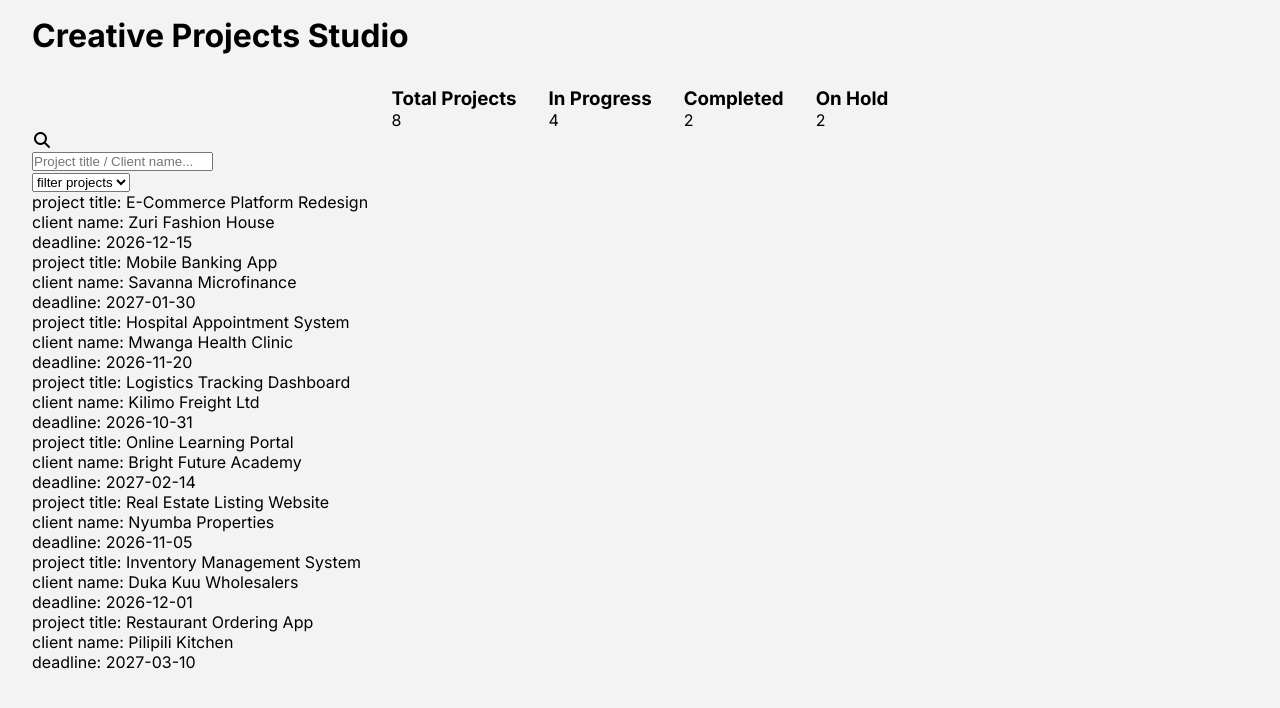
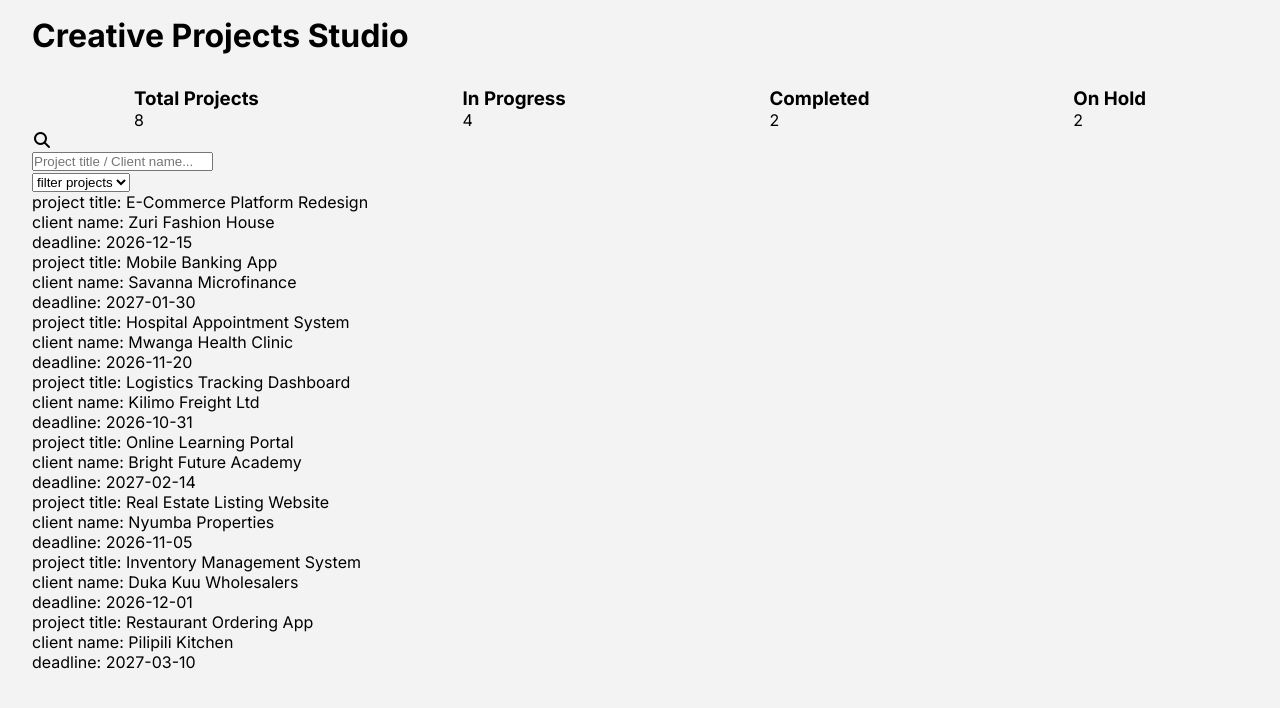
Before and after one commit to justin24er/Professional-React-Architecture-DIGITAL-STUDIO-PROJECT, a React (Vite) app: page / in a window 1280 px wide. Shown: the top 708 px of the page. Built offline with nearby package versions, Linux system fonts and the light colour scheme; data requests are answered from the project's data file.

Commit message:
style: done-styling-the-dashboard-card-header
Co-authored-by: tyramcdenis <tyramcdenis@gmail.com>

```diff
--- a/src/layouts/project-dashboard.css
+++ b/src/layouts/project-dashboard.css
@@ -12,6 +12,6 @@ header h1 {
 }
 .dashboard-card-wrapper {
     display: flex;
-    justify-content: space-between;
-    gap: 2rem;
+    justify-content: space-around;
+    width: 100%;
 }
```
